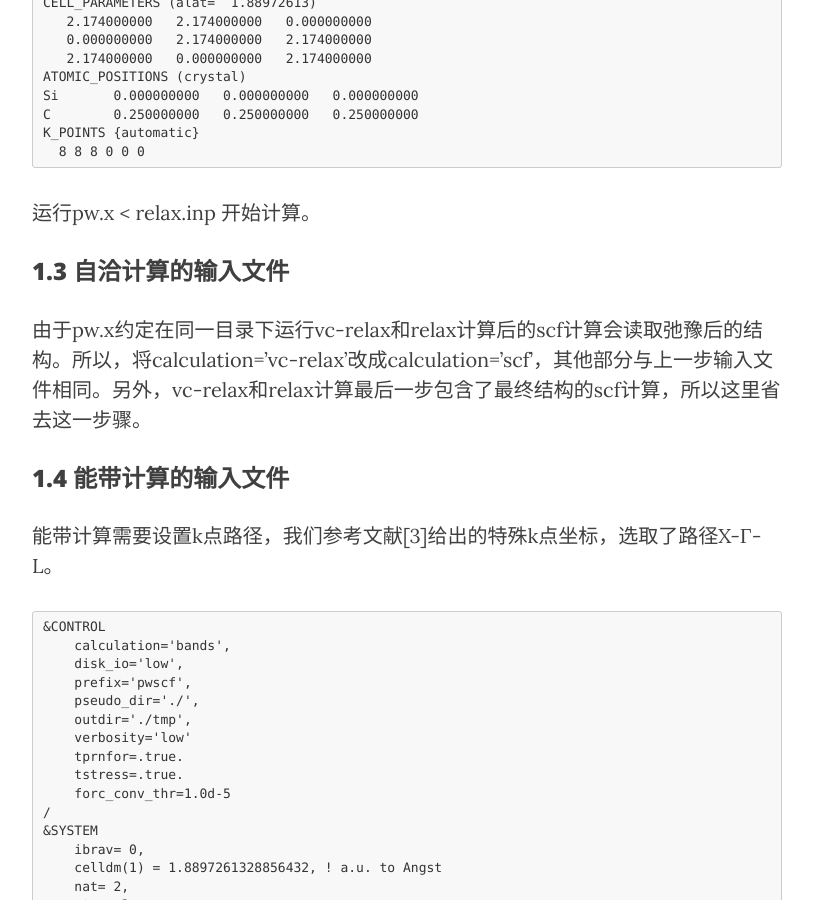
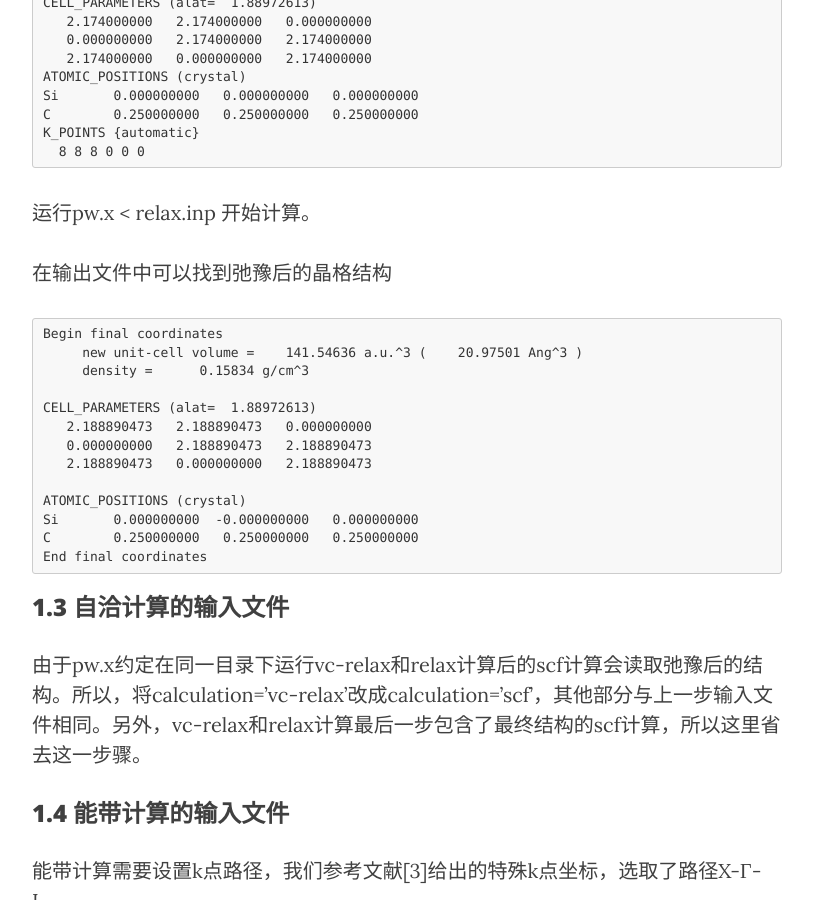
Before and after one commit to yyyu200/DFTbook, a Jekyll site: the page built from _posts/2019-04-01-HandsOn.md, in a window 1280 px wide and 900 px high, scrolled down 4903 px. Shown: the whole window, without its empty margins (233-1046 px from the left). Built offline with Jekyll 4.4.1, drawn with Linux system fonts in a browser that asks for light colours; nearby versions of some CDN libraries; comment, search, counter and statistics services are not loaded; some of the changed text lies outside the part shown.

Commit message:
modify at20190403-00:24:29-aliyun

````diff
--- a/_posts/2019-04-01-HandsOn.md
+++ b/_posts/2019-04-01-HandsOn.md
@@ -83,7 +83,8 @@ Direct
      0.250000000         0.250000000         0.250000000
 ```
 pw.x 输入与结构有关的包括CONTROL部分的
-```ibrav,celldm,nat,ntyp,
+```
+ibrav,celldm,nat,ntyp,
 ```
 以及ATOMIC_SPECIES和CELL_PARAMETERS两部分。
 
@@ -144,6 +145,23 @@ K_POINTS {automatic}
 
 运行pw.x < relax.inp 开始计算。
 
+在输出文件中可以找到弛豫后的晶格结构
+
+```
+Begin final coordinates
+     new unit-cell volume =    141.54636 a.u.^3 (    20.97501 Ang^3 )
+     density =      0.15834 g/cm^3
+
+CELL_PARAMETERS (alat=  1.88972613)
+   2.188890473   2.188890473   0.000000000
+   0.000000000   2.188890473   2.188890473
+   2.188890473   0.000000000   2.188890473
+
+ATOMIC_POSITIONS (crystal)
+Si       0.000000000  -0.000000000   0.000000000
+C        0.250000000   0.250000000   0.250000000
+End final coordinates
+```
 
 ### 1.3 自洽计算的输入文件
 由于pw.x约定在同一目录下运行vc-relax和relax计算后的scf计算会读取弛豫后的结构。所以，将calculation='vc-relax'改成calculation='scf'，其他部分与上一步输入文件相同。另外，vc-relax和relax计算最后一步包含了最终结构的scf计算，所以这里省去这一步骤。
````
